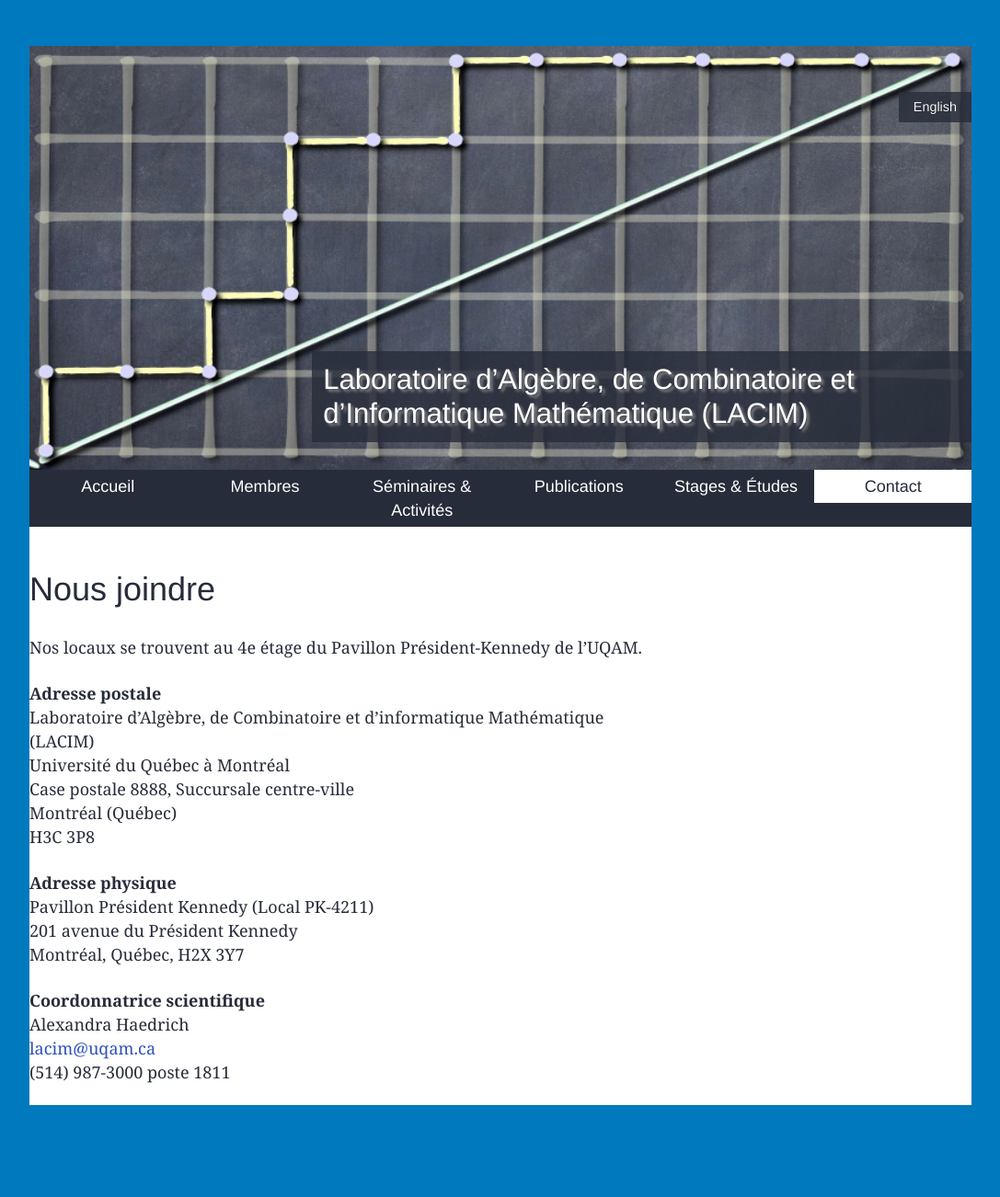
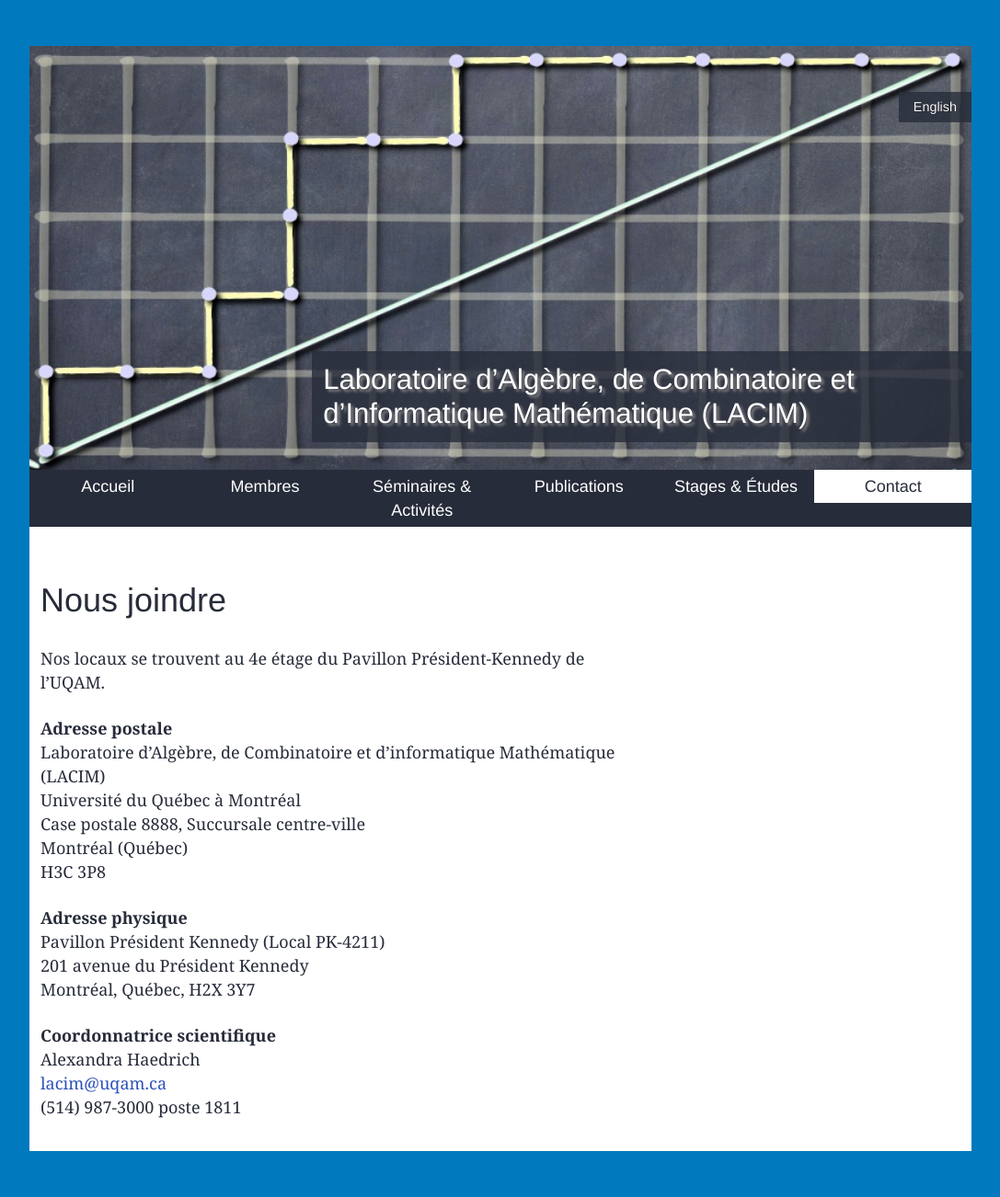
Before and after one commit to lacim-uqam/lacim-uqam.github.io, a Jekyll site: the page built from fr/contact.md, in a window 1280 px wide. Shown: the whole page at 92% size, without its empty margins (96-1183 px from the left). Built offline with Jekyll 4.4.1, drawn with Linux system fonts in a browser that asks for light colours; our own code applies the rules of GitHub Pages for plain Markdown files; before the commit the page ends 1252 px from its top, so only the background shows below that.

Commit message:
add padded

```diff
--- a/_layouts/contact.html
+++ b/_layouts/contact.html
@@ -1,7 +1,7 @@
 {% include header.html %}
 
 
-<div class="content-sidebar-wrapper">
+<div class="content-sidebar-wrapper padded">
     <div class="main-content">
         {{ content }}
 
```
